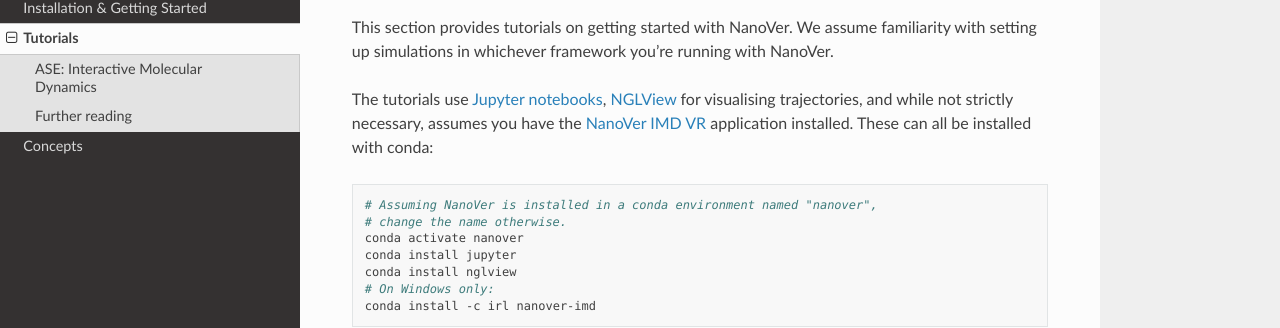
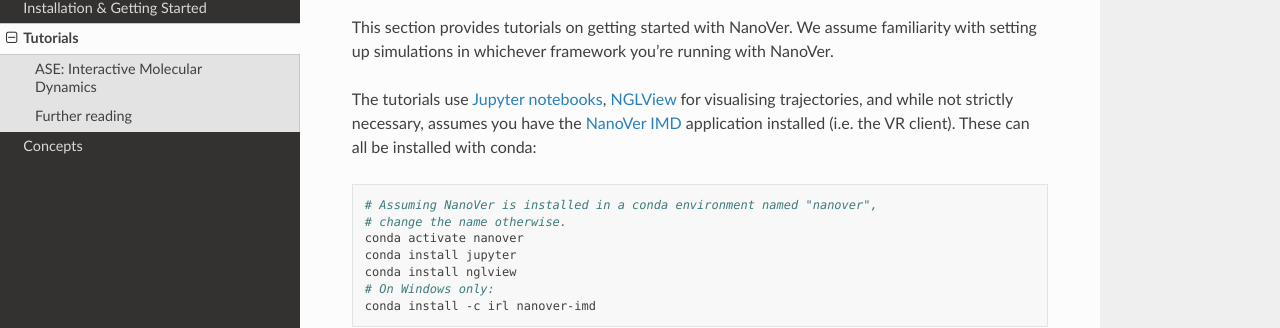
Before and after one commit to IRL2/nanover-docs, a Sphinx documentation site: the page built from source/tutorials/tutorials.rst, in a window 1280 px wide and 1031 px high. Shown: the part 144-472 px from the top of the window. Built offline with Sphinx 7.4.7 and the Read the Docs theme 2.0.0, drawn with Linux system fonts in a browser that asks for light colours; pages that are not in the unit, such as notebooks, are missing from menus.

Commit message:
Updated link to NanoVer IMD and clarified that this is the VR client

```diff
--- a/source/tutorials/tutorials.rst
+++ b/source/tutorials/tutorials.rst
@@ -7,7 +7,7 @@
 We assume familiarity with setting up simulations in whichever
 framework you're running with NanoVer.
 
-The tutorials use `Jupyter notebooks <https://jupyter.org>`_, `NGLView <https://github.com/nglviewer/nglview>`_ for visualising trajectories, and while not strictly necessary, assumes you have the `NanoVer IMD VR <https://gitlab.com/intangiblerealities/nanover-applications/nanover-imd>`_ application installed. These can all be installed with conda:
+The tutorials use `Jupyter notebooks <https://jupyter.org>`_, `NGLView <https://github.com/nglviewer/nglview>`_ for visualising trajectories, and while not strictly necessary, assumes you have the `NanoVer IMD <https://github.com/irl2/nanover-imd>`_ application installed (i.e. the VR client). These can all be installed with conda:
 
 .. code-block:: bash
 
```
